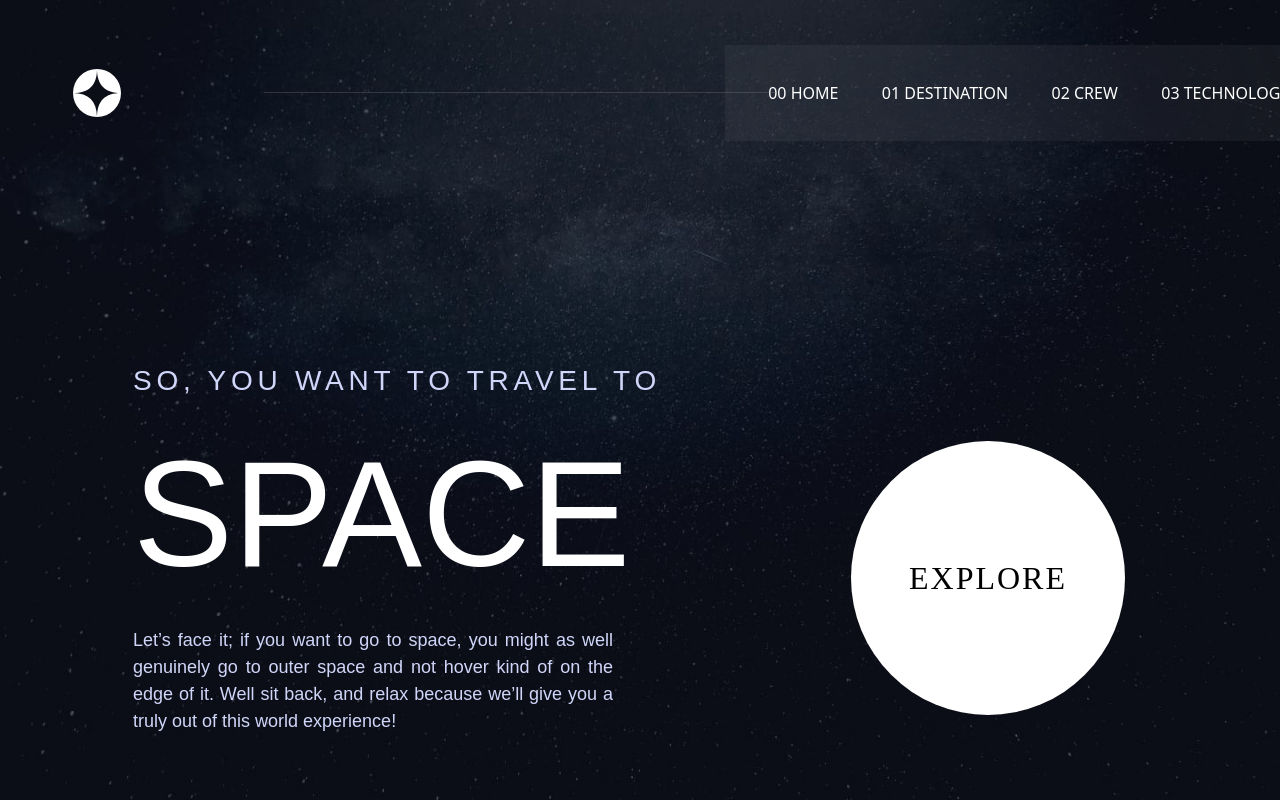
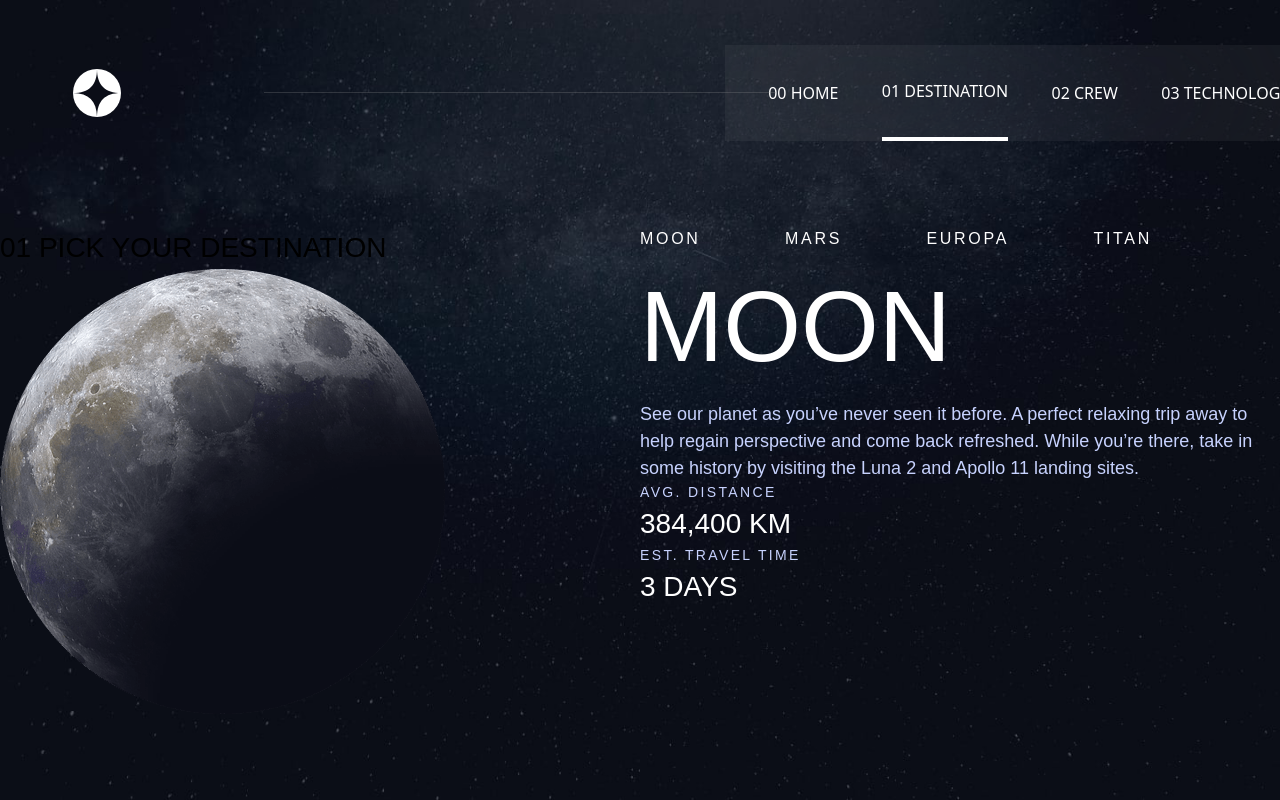
Before and after one commit to alexmina12/FrontEnd-Mentor-Space-Tourism, a React (Vite) app: page / in a window 1280 px wide. Both pictures are taken after a click on the link "01 DESTINATION". Built offline with nearby package versions, Linux system fonts and the light colour scheme.

Commit message:
Add planets

```diff
--- a/index.html
+++ b/index.html
@@ -1,6 +1,7 @@
 <!DOCTYPE html>
 <html lang="en">
   <head>
+    <title>Space Tourism</title>
     <meta charset="UTF-8" />
     <link rel="icon" href="./favicon-32x32.png" />
     <meta name="viewport" content="width=device-width, initial-scale=1.0" />
--- a/src/App.jsx
+++ b/src/App.jsx
@@ -1,4 +1,4 @@
-import Space from "./components/SpaceTurism";
+import Space from "./components/spaceTurism";
 
 function App() {
   return (
--- a/src/components/SpaceTurism.jsx
+++ b/src/components/SpaceTurism.jsx
@@ -1,26 +1,43 @@
 import { useState } from "react";
 import logo from "./../assets/shared/logo.svg";
+import moon from "./../assets/destination/image-moon.png";
+import mars from "./../assets/destination/image-mars.png";
+import europa from "./../assets/destination/image-europa.png";
+import titan from "./../assets/destination/image-titan.png";
 
 function Space() {
   const [option, setOption] = useState("HOME");
+  const [planet, setPlanet] = useState("MOON");
+  // const [active, setActive] = useState(false);
 
   const handleOptionClick = (option) => {
     console.log(option);
     setOption(option);
   };
 
+  const handlePlanet = (planet) => {
+    setPlanet(planet);
+  };
+
   const getBackgroundClass = () => {
     switch (option) {
       case "DESTINATION":
-        return "bg-destination-desktop";
+        return "bg-destination-desktop transition-bg duration-1000";
       case "CREW":
-        return "bg-crew-desktop";
+        return "bg-crew-desktop transition-bg duration-1000";
       case "TECHNOLOGY":
-        return "bg-technology-desktop";
+        return "bg-technology-desktop transition-bg duration-1000";
       default:
-        return "bg-home-desktop";
+        return "bg-home-desktop transition-bg duration-1000";
     }
   };
+
+  // const getCurrrentPlanet = () => {
+  //   switch (planet) {
+  //     case "MARS":
+  //       return <p>This is Mars</p>;
+  //   }
+  // };
   return (
     <>
       <div
@@ -38,40 +55,52 @@ function Space() {
             <nav className="text-tertiary flex justify-evenly h-full">
               <a
                 onClick={() => handleOptionClick("HOME")}
-                className="h-full hover:border-b-4 hover:border-b-tertiary flex items-center"
+                className={`h-full hover:border-b-4 hover:border-b-half_white flex items-center ${
+                  option === "HOME" ? "border-b-4 border-b-tertiary" : ""
+                }`}
               >
                 00 HOME
               </a>
               <a
-                className="h-full hover:border-b-4 hover:border-b-tertiary flex items-center"
                 onClick={() => handleOptionClick("DESTINATION")}
+                className={`h-full hover:border-b-4 hover:border-b-half_white flex items-center ${
+                  option === "DESTINATION"
+                    ? "border-b-4 border-b-tertiary "
+                    : ""
+                }`}
               >
                 <p>01 DESTINATION</p>
               </a>
               <a
                 onClick={() => handleOptionClick("CREW")}
-                className="h-full hover:border-b-4 hover:border-b-tertiary flex items-center"
+                className={`h-full hover:border-b-4 hover:border-b-half_white flex items-center ${
+                  option === "CREW" ? "border-b-4 border-b-tertiary" : ""
+                }`}
               >
                 02 CREW
               </a>
               <a
                 onClick={() => handleOptionClick("TECHNOLOGY")}
-                className="h-full hover:border-b-4 hover:border-b-tertiary flex items-center"
+                className={`h-full hover:border-b-4 hover:border-b-half_white flex items-center ${
+                  option === "TECHNOLOGY" ? "border-b-4 border-b-tertiary " : ""
+                }`}
               >
                 03 TECHNOLOGY
               </a>
             </nav>
           </div>
         </div>
+        {option === "HOME" && (
+          <>
             <div className="grid grid-cols-2 ml-10 ">
               <div className="mt-[25%] ml-[15%] w-[800px]">
                 <h5 className="h5 text-secondary">SO, YOU WANT TO TRAVEL TO</h5>
                 <h1 className="h1 text-tertiary">SPACE</h1>
                 <p className="body-text text-secondary w-[480px] text-justify">
                   Let’s face it; if you want to go to space, you might as well
-              genuinely go to outer space and not hover kind of on the edge of
-              it. Well sit back, and relax because we’ll give you a truly out of
-              this world experience!
+                  genuinely go to outer space and not hover kind of on the edge
+                  of it. Well sit back, and relax because we’ll give you a truly
+                  out of this world experience!
                 </p>
               </div>
               <div className="mx-auto mt-[38%] mr-[25%]">
@@ -80,6 +109,121 @@ function Space() {
                 </button>
               </div>
             </div>
+          </>
+        )}{" "}
+        {option === "DESTINATION" && (
+          <>
+            <div className="grid grid-cols-2">
+              <div>
+                <p className="sh1 ">01 PICK YOUR DESTINATION</p>
+                {planet === "MOON" && (
+                  <img
+                    src={moon}
+                    className="w-[445px] h-[445px]"
+                    alt="Moon"
+                  ></img>
+                )}
+                {planet === "MARS" && (
+                  <img
+                    src={mars}
+                    className="w-[445px] h-[445px]"
+                    alt="Mars"
+                  ></img>
+                )}
+                {planet === "EUROPA" && (
+                  <img
+                    src={europa}
+                    className="w-[445px] h-[445px]"
+                    alt="Mars"
+                  ></img>
+                )}
+                {planet === "TITAN" && (
+                  <img
+                    src={titan}
+                    className="w-[445px] h-[445px]"
+                    alt="Mars"
+                  ></img>
+                )}
+              </div>
+              <div>
+                <nav className="flex justify-between w-[40vw] nav text-tertiary">
+                  <a onClick={() => handlePlanet("MOON")}>MOON</a>
+                  <a onClick={() => handlePlanet("MARS")}>MARS</a>
+                  <a onClick={() => handlePlanet("EUROPA")}>EUROPA</a>
+                  <a onClick={() => handlePlanet("TITAN")}>TITAN</a>
+                </nav>
+                {planet === "MOON" && (
+                  <>
+                    <h2 className="h2 text-tertiary">MOON</h2>
+                    <p className="body-text text-indigo-200">
+                      See our planet as you’ve never seen it before. A perfect
+                      relaxing trip away to help regain perspective and come
+                      back refreshed. While you’re there, take in some history
+                      by visiting the Luna 2 and Apollo 11 landing sites.
+                    </p>
+                    <div>
+                      <p className="sh2 text-indigo-200">AVG. DISTANCE</p>
+                      <p className="sh1 text-tertiary">384,400 KM</p>
+                      <p className="sh2 text-indigo-200">EST. TRAVEL TIME</p>
+                      <p className="sh1 text-tertiary">3 DAYS</p>
+                    </div>
+                  </>
+                )}
+                {planet === "MARS" && (
+                  <>
+                    <h2 className="h2 text-tertiary">MARS</h2>
+                    <p className="body-text text-indigo-200">
+                      Don’t forget to pack your hiking boots. You’ll need them
+                      to tackle Olympus Mons, the tallest planetary mountain in
+                      our solar system. It’s two and a half times the size of
+                      Everest!
+                    </p>
+                    <div>
+                      <p className="sh2 text-indigo-200">AVG. DISTANCE</p>
+                      <p className="sh1 text-tertiary">225 MIL. KM</p>
+                      <p className="sh2 text-indigo-200">EST. TRAVEL TIME</p>
+                      <p className="sh1 text-tertiary">9 MONTHS</p>
+                    </div>
+                  </>
+                )}
+                {planet === "EUROPA" && (
+                  <>
+                    <h2 className="h2 text-tertiary">EUROPA</h2>
+                    <p className="body-text text-indigo-200">
+                      The smallest of the four Galilean moons orbiting Jupiter,
+                      Europa is a winter lover’s dream. With an icy surface,
+                      it’s perfect for a bit of ice skating, curling, hockey, or
+                      simple relaxation in your snug wintery cabin.
+                    </p>
+                    <div>
+                      <p className="sh2 text-indigo-200">AVG. DISTANCE</p>
+                      <p className="sh1 text-tertiary">628 MIL. KM</p>
+                      <p className="sh2 text-indigo-200">EST. TRAVEL TIME</p>
+                      <p className="sh1 text-tertiary">3 YEARS</p>
+                    </div>
+                  </>
+                )}
+                {planet === "TITAN" && (
+                  <>
+                    <h2 className="h2 text-tertiary">TITAN</h2>
+                    <p className="body-text text-indigo-200">
+                      The only moon known to have a dense atmosphere other than
+                      Earth, Titan is a home away from home (just a few hundred
+                      degrees colder!). As a bonus, you get striking views of
+                      the Rings of Saturn.{" "}
+                    </p>
+                    <div>
+                      <p className="sh2 text-indigo-200">AVG. DISTANCE</p>
+                      <p className="sh1 text-tertiary">1.6 BIL. KM</p>
+                      <p className="sh2 text-indigo-200">EST. TRAVEL TIME</p>
+                      <p className="sh1 text-tertiary">7 YEARS</p>
+                    </div>
+                  </>
+                )}
+              </div>
+            </div>
+          </>
+        )}
       </div>
     </>
   );
--- a/tailwind.config.js
+++ b/tailwind.config.js
@@ -7,14 +7,15 @@ export default {
         primary: "#0B0D17",
         secondary: "#d0d6f9",
         tertiary: "#ffffff",
+        half_white: "rgba(255, 255, 255, 0.5)",
       },
       backgroundImage: {
-        "home-desktop": "url('./src/assets/home/background-home-desktop.jpg')",
+        "home-desktop": "url('./assets/home/background-home-desktop.jpg')",
         "destination-desktop":
-          "url('./src/assets/destination/background-destination-desktop.jpg')",
-        "crew-desktop": "url('./src/assets/crew/background-crew-desktop.jpg')",
+          "url('./assets/destination/background-destination-desktop.jpg')",
+        "crew-desktop": "url('./assets/crew/background-crew-desktop.jpg')",
         "technology-desktop":
-          "url('./src/assets/technology/background-technology-desktop.jpg')",
+          "url('./assets/technology/background-technology-desktop.jpg')",
       },
       // fontFamily: {
       //   belle: ["Bellefair Regular", "serif"],
```
Lines whose indentation alone changed are shown as unchanged.
